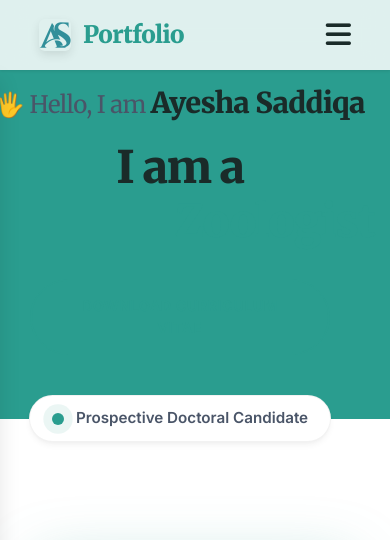
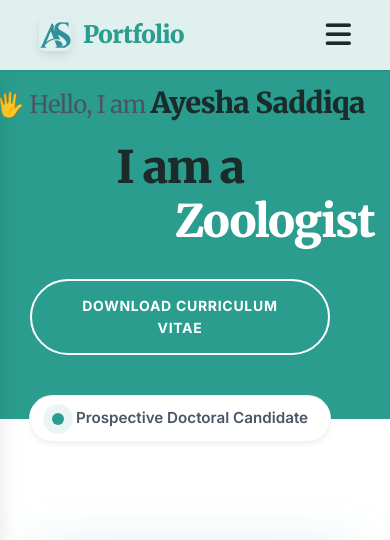
Before and after one commit to Ayesha21734/Portfolio, a plain HTML site: page index.html in a window 390 px wide. Shown: the top 540 px of the page. Drawn offline with Linux system fonts and the light colour scheme.

Commit message:
Update style.css

```diff
--- a/style.css
+++ b/style.css
@@ -529,3 +529,26 @@ body.dark-mode .project-detail-section .project-images img:hover {
 .logo:hover .nav-logo-icon {
     transform: rotate(-5deg) scale(1.1);
 }
+
+/* =========================================
+   MOBILE FIX: CAMOUFLAGE COLOR OVERRIDE
+   ========================================= */
+@media (max-width: 850px) {
+    /* 1. Make Biologist & Zoologist visible */
+    .hero-text-area .dynamic-text {
+        color: #ffffff !important; /* Changes text to white on mobile */
+    }
+
+    /* 2. Make the CV Button visible */
+    .hero-text-area .btn-outline {
+        color: #ffffff !important; /* Button text color */
+        border-color: #ffffff !important; /* Button outline color */
+        background-color: transparent !important;
+    }
+
+    /* (Optional) How the button looks when tapped on mobile */
+    .hero-text-area .btn-outline:active {
+        background-color: #ffffff !important;
+        color: #000000 !important; /* Changes text to black when tapped */
+    }
+}
```
